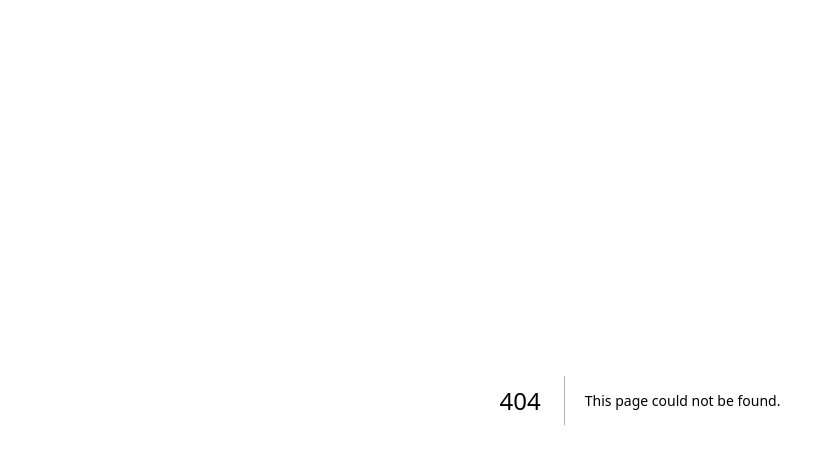
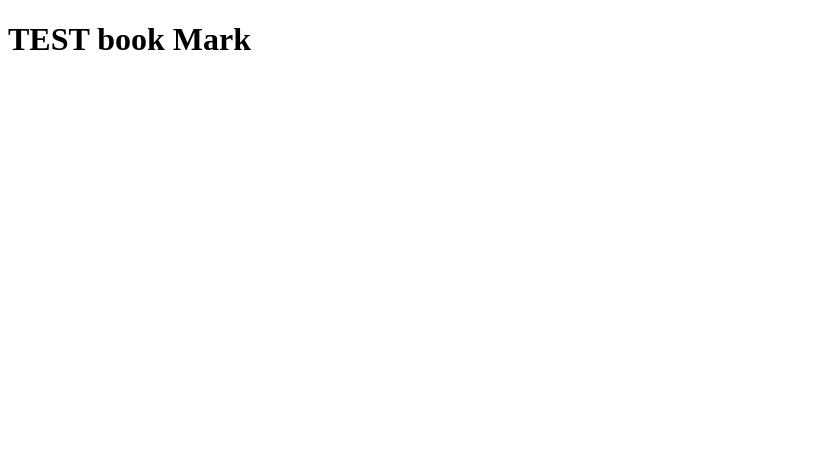
Before and after one commit to D-speedster/Radif, a Next.js app: page /profile/bookmark in a window 1280 px wide. Before the commit this address had no page. Shown: the top 464 px of the page, without its empty margins (0-835 px from the left). Built offline with nearby package versions, Linux system fonts and the light colour scheme.

Commit message:
create profile page for users

```diff
--- /dev/null
+++ b/pages/profile/bookmark/index.js
@@ -0,0 +1,9 @@
+import React from 'react'
+
+export default function index() {
+    return (
+        <div>
+            <h1>TEST book Mark</h1>
+        </div>
+    )
+}
```
Also changed, not shown: pages/profile/index.js (added, +9 -0 lines).
